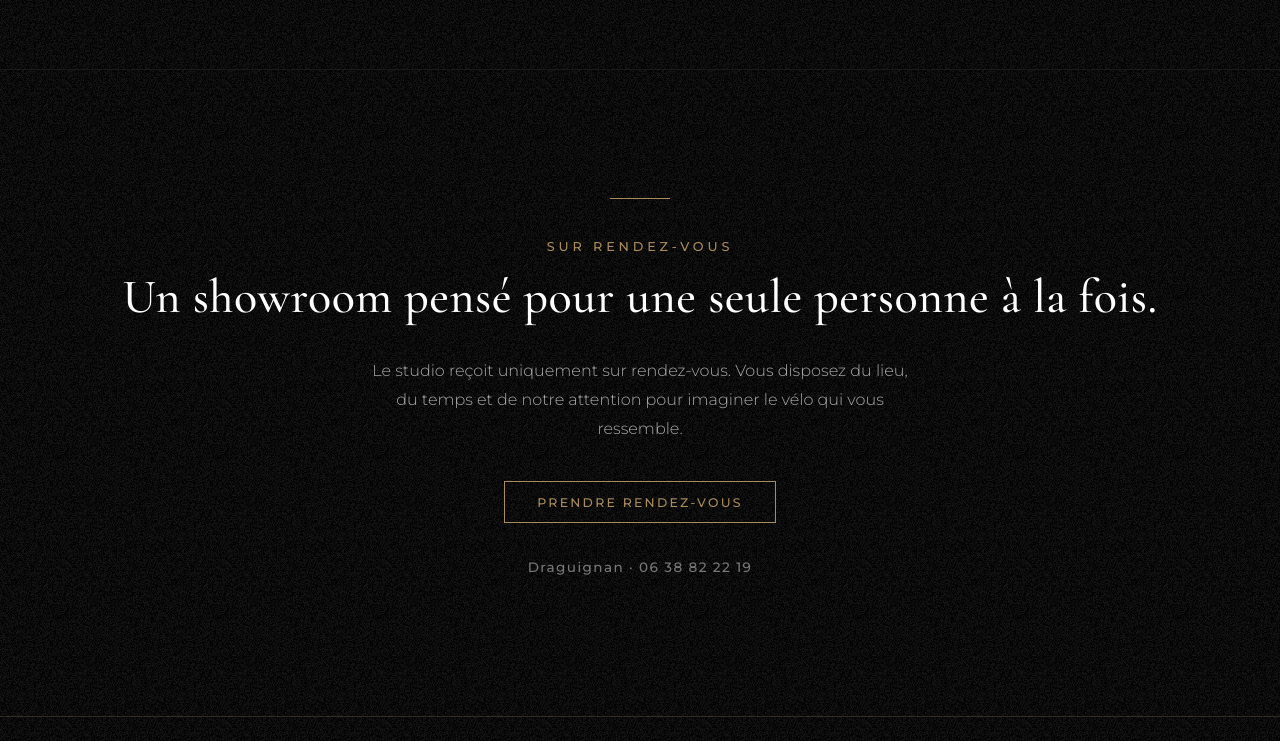
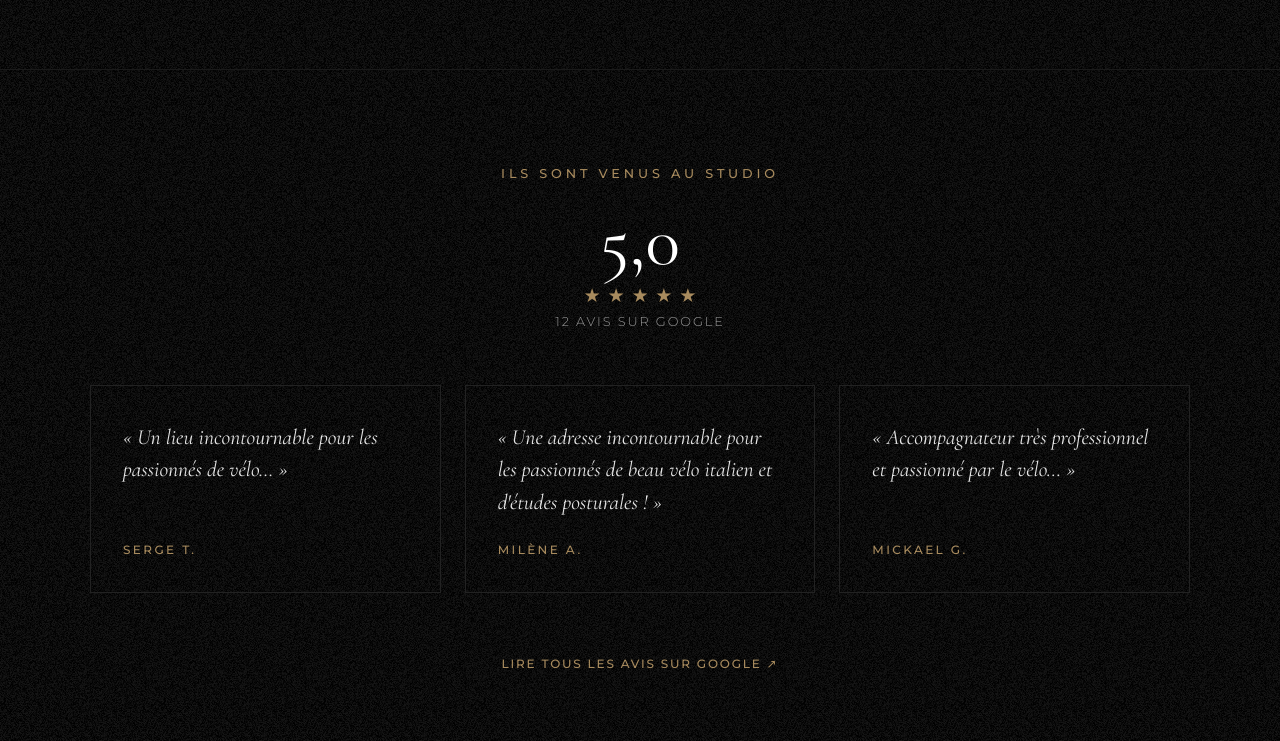
Before and after one commit to Lucass1710/kom-site, a plain HTML site: page index.html in a window 1280 px wide. Shown: the part 1059-1800 px from the top of the page. Drawn offline with nearby package versions, Linux system fonts and the light colour scheme.

Commit message:
Avis clients : note Google 5,0 (12 avis) et 3 extraits sur l'accueil
Rappel de la note sur la page Rendez-vous.

Co-Authored-By: Claude Opus 5.5 <noreply@anthropic.com>

```diff
--- a/index.html
+++ b/index.html
@@ -132,6 +132,32 @@
     </div>
   </section>
 
+  <!-- Avis clients : note et extraits d'avis Google réels (novembre 2026).
+       Les extraits reprennent les mots exacts des clients ; « … » = avis raccourci. -->
+  <section class="avis">
+    <p class="sur-titre">Ils sont venus au studio</p>
+    <div class="avis-note">
+      <span class="avis-chiffre">5,0</span>
+      <span class="avis-etoiles" aria-label="5 étoiles sur 5">★★★★★</span>
+      <span class="avis-nombre">12 avis sur Google</span>
+    </div>
+    <div class="avis-liste">
+      <blockquote class="avis-carte">
+        <p>« Un lieu incontournable pour les passionnés de vélo… »</p>
+        <footer>Serge T.</footer>
+      </blockquote>
+      <blockquote class="avis-carte">
+        <p>« Une adresse incontournable pour les passionnés de beau vélo italien et d'études posturales ! »</p>
+        <footer>Milène A.</footer>
+      </blockquote>
+      <blockquote class="avis-carte">
+        <p>« Accompagnateur très professionnel et passionné par le vélo… »</p>
+        <footer>Mickael G.</footer>
+      </blockquote>
+    </div>
+    <a class="lien-dore lien-avis" href="https://www.google.com/maps/search/?api=1&query=KOM+Cycling+Studio+Draguignan" target="_blank" rel="noopener">Lire tous les avis sur Google ↗</a>
+  </section>
+
   <!-- Sur rendez-vous : le concept du showroom (textes repris du site actuel) -->
   <section class="rdv">
     <div class="trait-dore"></div>
--- a/menu.js
+++ b/menu.js
@@ -92,7 +92,7 @@ diaporamas.forEach(function (d) {
 const animationsReduites = window.matchMedia('(prefers-reduced-motion: reduce)').matches;
 if (!animationsReduites && 'IntersectionObserver' in window) {
   const aAnimer = document.querySelectorAll([
-    '.section-studio > *', '.deux-colonnes > *', '.rdv > *', '.marques > *',
+    '.section-studio > *', '.deux-colonnes > *', '.rdv > *', '.marques > *', '.avis > *',
     '.entete-page > *', '.fiche > div', '.carte', '.bloc', '.etape',
     '.contact-bloc', '.contact-action > *', '.pied-haut', '.pied-colonnes .colonne'
   ].join(','));
--- a/style.css
+++ b/style.css
@@ -1471,3 +1471,92 @@ html.avec-intro .intro-logo { animation: fin-intro-securite 0.6s ease 4s forward
    peuvent être touchées (sinon « Découvrir » ouvrait parfois la fiche d'un autre vélo) */
 .diapo { pointer-events: none; }
 .diapo.visible { pointer-events: auto; }
+
+/* ============================================================
+   AVIS CLIENTS (accueil)
+   ============================================================ */
+.avis {
+  padding: 6rem 2rem;
+  text-align: center;
+  border-top: 1px solid #1a1a1a;
+}
+.avis-note {
+  display: flex;
+  flex-direction: column;
+  align-items: center;
+  gap: 0.4rem;
+  margin: 1.5rem 0 3.5rem;
+}
+.avis-chiffre {
+  font-family: var(--police-titre);
+  font-size: 4.5rem;
+  line-height: 1;
+  color: #fff;
+}
+.avis-etoiles { color: var(--or); font-size: 1.2rem; letter-spacing: 0.35em; margin-left: 0.35em; }
+.avis-nombre { color: #999; font-size: 0.8rem; letter-spacing: 0.15em; text-transform: uppercase; }
+.avis-liste {
+  display: grid;
+  grid-template-columns: repeat(3, 1fr);
+  gap: 1.5rem;
+  max-width: 1100px;
+  margin: 0 auto 3rem;
+}
+.avis-carte {
+  margin: 0;
+  padding: 2.2rem 2rem;
+  border: 1px solid #222;
+  text-align: left;
+  display: flex;
+  flex-direction: column;
+  justify-content: space-between;
+}
+.avis-carte p {
+  font-family: var(--police-titre);
+  font-style: italic;
+  font-size: 1.35rem;
+  line-height: 1.5;
+  color: #e6e6e6;
+  margin: 0 0 1.5rem;
+}
+.avis-carte footer {
+  color: var(--or);
+  font-size: 0.75rem;
+  font-weight: 500;
+  letter-spacing: 0.2em;
+  text-transform: uppercase;
+}
+.lien-avis { text-decoration: none; display: inline-flex; align-items: center; min-height: 44px; }
+
+@media (max-width: 800px) {
+  .avis { padding: 4.5rem 0; }
+  /* Sur téléphone : les avis forment une ligne qu'on fait glisser au doigt */
+  .avis-liste {
+    display: flex;
+    overflow-x: auto;
+    scroll-snap-type: x mandatory;
+    gap: 1rem;
+    padding: 0 1.5rem;
+    scrollbar-width: none;
+  }
+  .avis-liste::-webkit-scrollbar { display: none; }
+  .avis-carte { flex: 0 0 82%; scroll-snap-align: center; padding: 1.8rem 1.5rem; }
+  .avis-carte p { font-size: 1.25rem; }
+  .avis-chiffre { font-size: 3.6rem; }
+}
+
+/* Rappel discret de la note Google (page Rendez-vous) */
+.note-google {
+  display: inline-flex;
+  align-items: center;
+  gap: 0.6rem;
+  min-height: 44px;
+  margin-top: 1rem;
+  color: #aaa;
+  font-size: 0.8rem;
+  letter-spacing: 0.1em;
+  text-decoration: none;
+  transition: color 0.3s;
+}
+.note-google:hover { color: #fff; }
+.note-google .avis-etoiles { font-size: 0.9rem; letter-spacing: 0.15em; margin: 0; }
```
Also changed, not shown: rendez-vous.html (+2 -0 lines).
